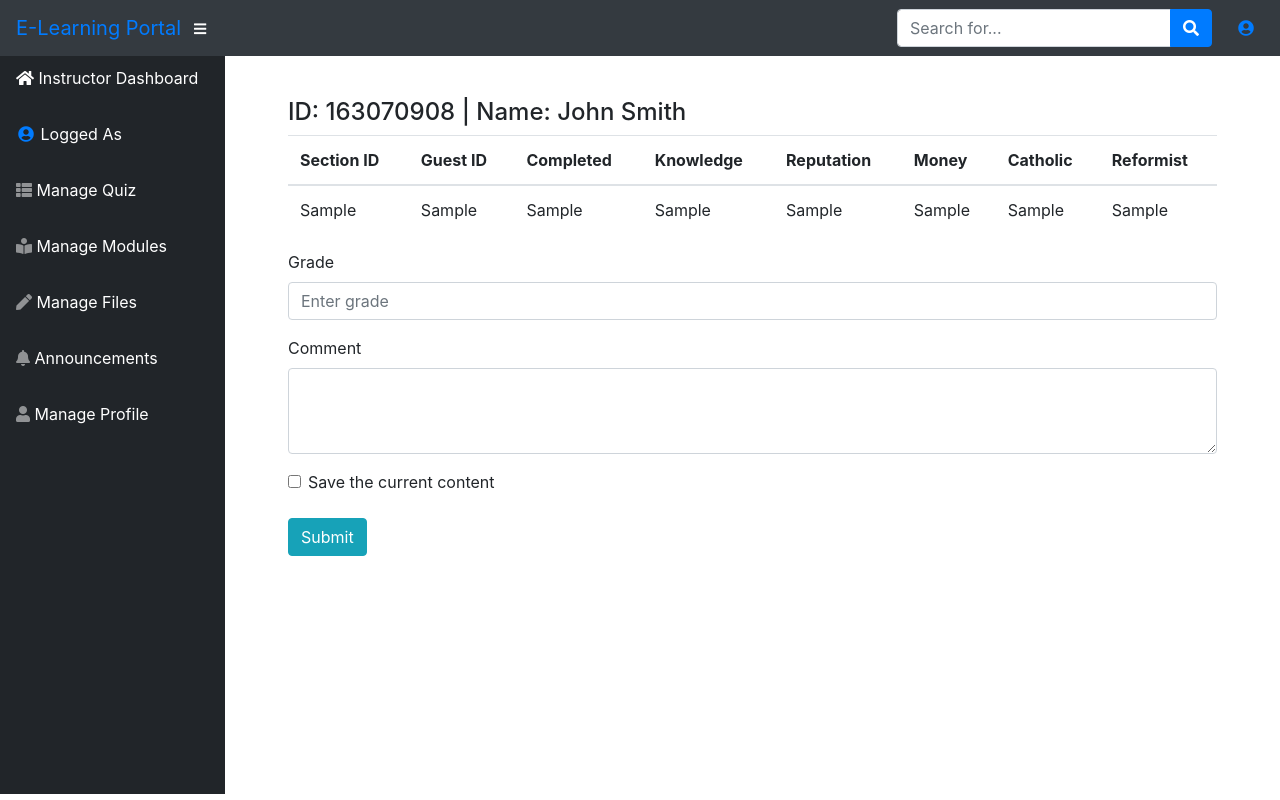
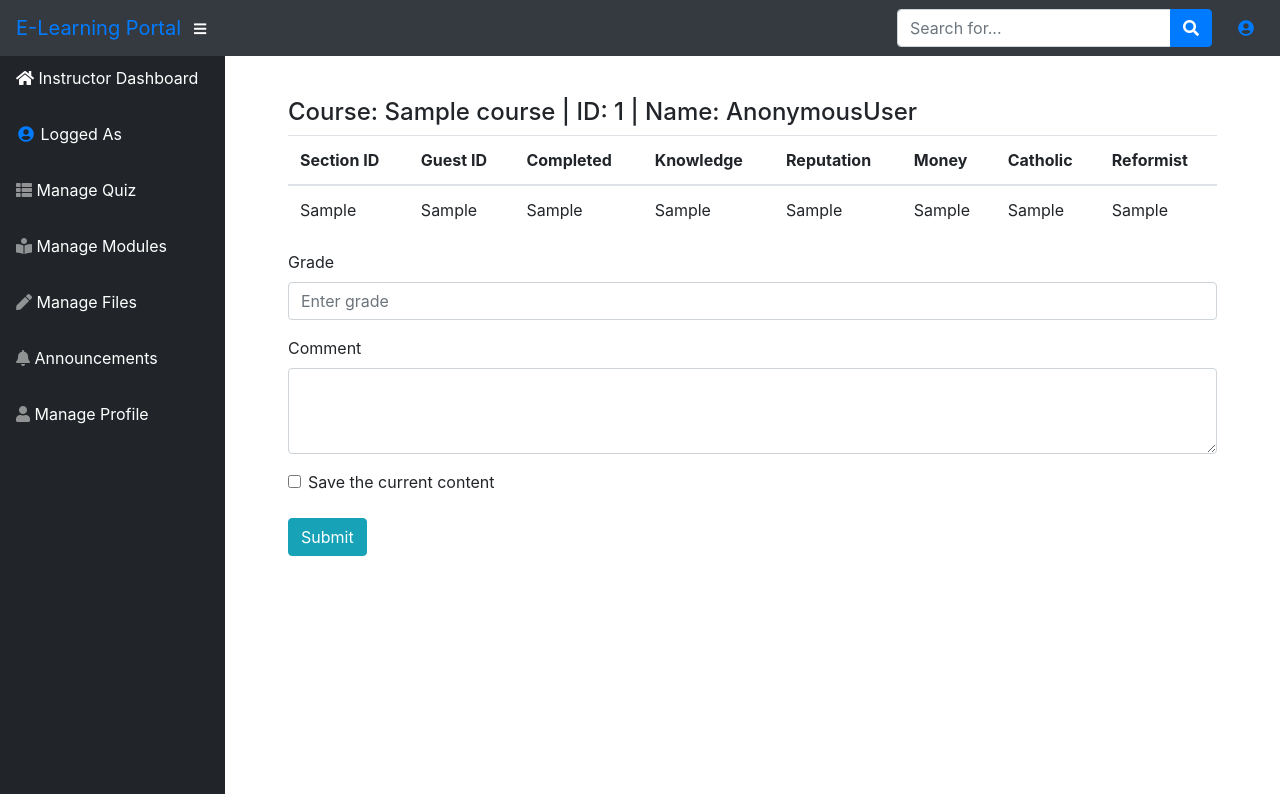
Before and after one commit to szhou12/elearning, a Django app: template immersioned/templates/dashboard/instructor/sample_data2.html in a window 1280 px wide. Run offline with Django 4.2, Linux system fonts and the light colour scheme; tables that the repository leaves empty hold one stand-in row (values such as "Sample post"); the template is opened without the code that fills it: values that come from a table or form of the project are taken from there, most other values are stand-ins (such as "Sample title", 1, 10 or a date in 2020); some libraries are stand-ins or nearby versions.

Commit message:
Update sample_data2.html

```diff
--- a/immersioned/templates/dashboard/instructor/sample_data2.html
+++ b/immersioned/templates/dashboard/instructor/sample_data2.html
@@ -5,7 +5,7 @@
 {% block body %}
 
 <div class="container my-5 mx-5">
-    <h4>ID: 163070908 | Name: John Smith</h4>
+    <h4>Course: {{ course }} | ID: {{ user_id }} | Name: {{ user }}</h4>
 
     <table class="table">
       <thead>
@@ -54,7 +54,7 @@
           <label class="form-check-label" for="exampleCheck1">Save the current content</label>
         </div>
         <br>
-        <a href="{% url 'sample_data' %}" class="btn btn-info" role="button">Submit</a>
+        <a href="#" class="btn btn-info" role="button">Submit</a>
     </form>
   </div>
 
```
